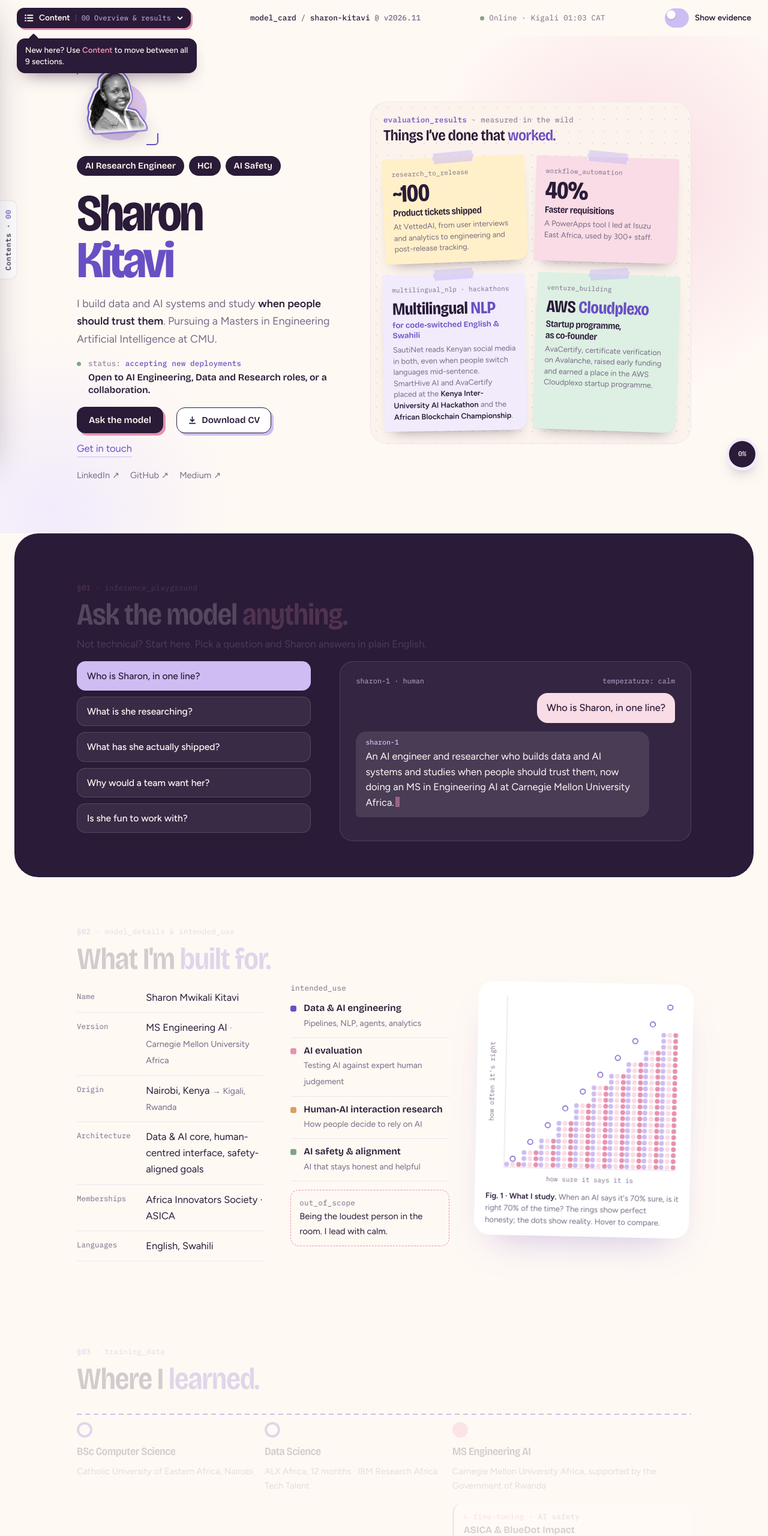
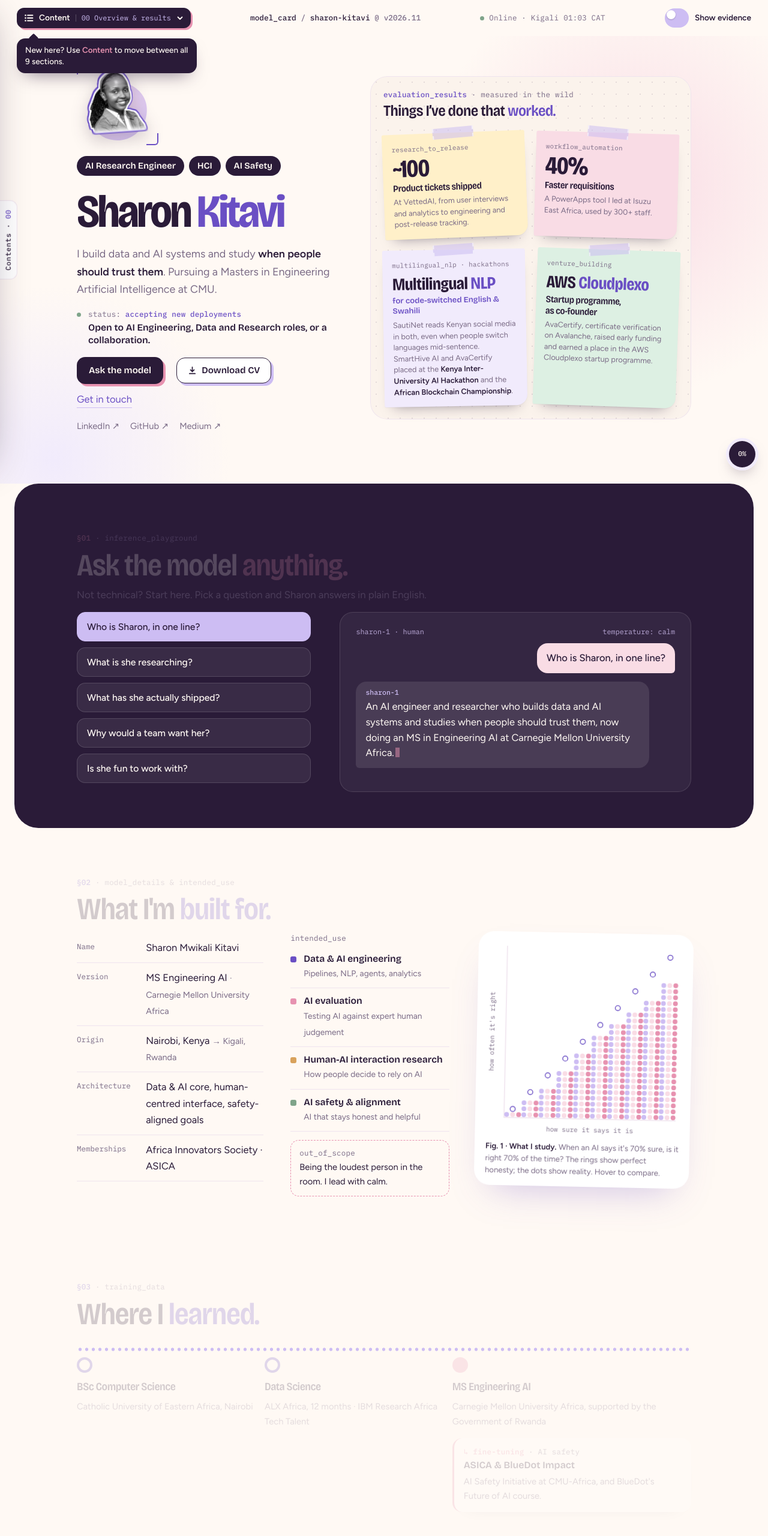
Before and after one commit to SKitavi/sharon-portfolio, a plain HTML site: page index.html in a window 1280 px wide. Shown: the top 2560 px of the page at 60% size. Drawn offline with nearby package versions, Linux system fonts and the light colour scheme; animation ran at ten frames a second.

Commit message:
Name on one line, dotted education timeline, drop languages row
Co-Authored-By: Claude Opus 5.5 <noreply@anthropic.com>

```diff
--- a/index.html
+++ b/index.html
@@ -165,8 +165,9 @@ section { padding-block: clamp(36px, 5vw, 60px); scroll-margin-top: 40px; }
 
 .id-tags { display: grid; gap: 8px; padding-bottom: 6px; }
 .badge { justify-self: start; font: 500 .78rem/1 var(--mono); background: var(--ink); color: var(--cream); border-radius: 999px; padding: 7px 12px; }
-.hero h1 { font-size: clamp(3rem, 7vw, 5.4rem); line-height: .9; letter-spacing: -0.045em; font-weight: 700; }
-.hero h1 span { display: block; color: var(--violet); }
+.hero h1 { font-size: clamp(2.6rem, 6vw, 5.4rem); line-height: .95; letter-spacing: -0.045em; font-weight: 700; white-space: nowrap; }
+.hero h1 span { color: var(--violet); }
+@media (max-width: 720px) { .hero h1 { font-size: clamp(2.2rem, 11.5vw, 3.6rem); } }
 .tagline { display: flex; flex-wrap: wrap; gap: 8px; margin: 0; padding: 0; }
 .tagline li { list-style: none; font: 600 .92rem/1 var(--head); padding: 9px 14px; border-radius: 999px; background: var(--ink); color: var(--cream); }
 .summary { color: var(--soft); font-size: 1.12rem; max-width: 46ch; }
@@ -288,7 +289,7 @@ section { padding-block: clamp(36px, 5vw, 60px); scroll-margin-top: 40px; }
 
 /* Learning path */
 .path { list-style: none; margin: 0; padding: 0; display: grid; grid-template-columns: 1fr 1fr 1.35fr; gap: 18px; position: relative; }
-.path::before { content: ""; position: absolute; left: 0; right: 0; top: 18px; height: 2px; background: repeating-linear-gradient(90deg, var(--lilac) 0 8px, transparent 8px 14px); }
+.path::before { content: ""; position: absolute; left: 0; right: 0; top: 16px; height: 6px; background: radial-gradient(circle, var(--lilac) 0 2.4px, transparent 2.9px) 0 0 / 11px 6px repeat-x; }
 .path > li { position: relative; padding-top: 44px; display: grid; gap: 6px; align-content: start; }
 .path > li::before { content: ""; position: absolute; top: 10px; left: 0; width: 18px; height: 18px; border-radius: 50%; background: var(--cream); border: 4px solid var(--violet); }
 .path > li:last-child::before { border-color: var(--rose); background: var(--rose); }
@@ -298,7 +299,12 @@ section { padding-block: clamp(36px, 5vw, 60px); scroll-margin-top: 40px; }
 .finetune { margin-top: 10px; background: var(--paper); border-radius: 16px; padding: 14px 16px; display: grid; gap: 4px; box-shadow: 0 12px 30px -24px rgba(42,27,56,.5); border-left: 3px solid var(--rose); }
 .finetune .tech b { color: var(--rose); }
 .finetune strong { font: 600 1rem/1.3 var(--head); }
-@media (max-width: 820px) { .path { grid-template-columns: 1fr; row-gap: 28px; } .path::before { display: none; } }
+@media (max-width: 820px) {
+  .path { grid-template-columns: 1fr; row-gap: 28px; } .path::before { display: none; }
+  .path > li { padding-top: 0; padding-left: 34px; }
+  .path > li::before { top: 2px; }
+  .path > li:not(:last-child)::after { content: ""; position: absolute; left: 6px; top: 26px; bottom: -26px; width: 6px; background: radial-gradient(circle, var(--lilac) 0 2.4px, transparent 2.9px) 0 0 / 6px 11px repeat-y; }
+}
 
 /* Deployments */
 .deploys { display: grid; grid-template-columns: repeat(3, minmax(0, 1fr)); gap: 16px; }
@@ -525,7 +531,6 @@ section { padding-block: clamp(36px, 5vw, 60px); scroll-margin-top: 40px; }
           <dt>Origin</dt><dd>Nairobi, Kenya <small>&rarr; Kigali, Rwanda</small></dd>
           <dt>Architecture</dt><dd>Data &amp; AI core, human-centred interface, safety-aligned goals</dd>
           <dt>Memberships</dt><dd>Africa Innovators Society &middot; ASICA</dd>
-          <dt>Languages</dt><dd>English, Swahili</dd>
         </dl>
         <div class="uses">
           <p class="tech">intended_use</p>
```
